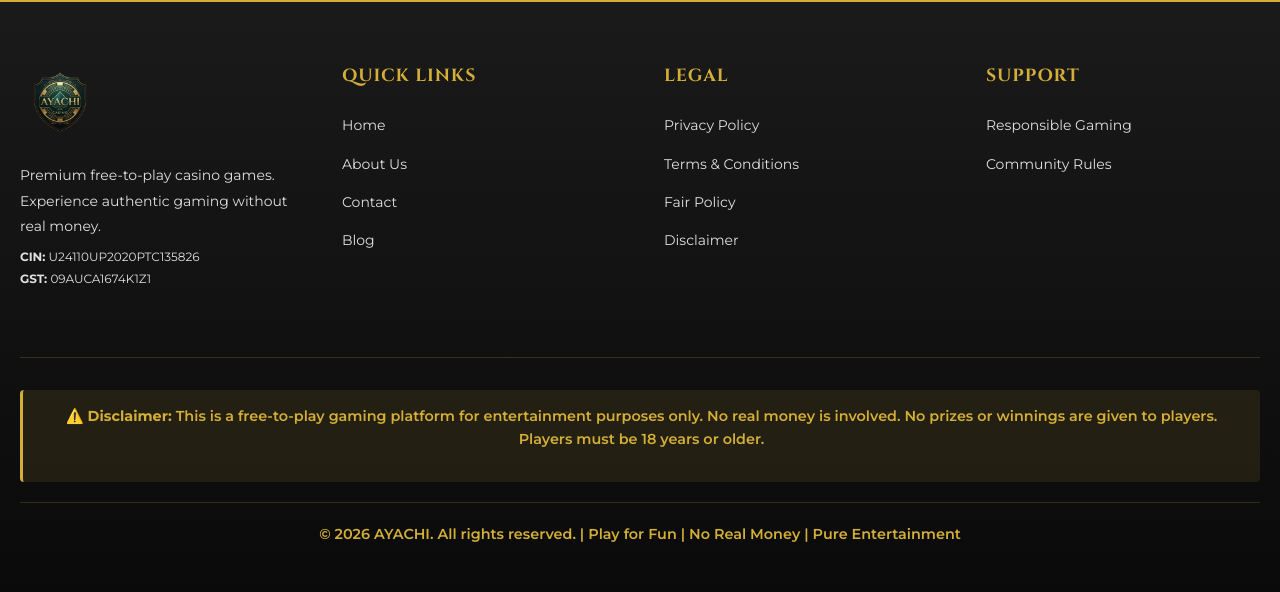
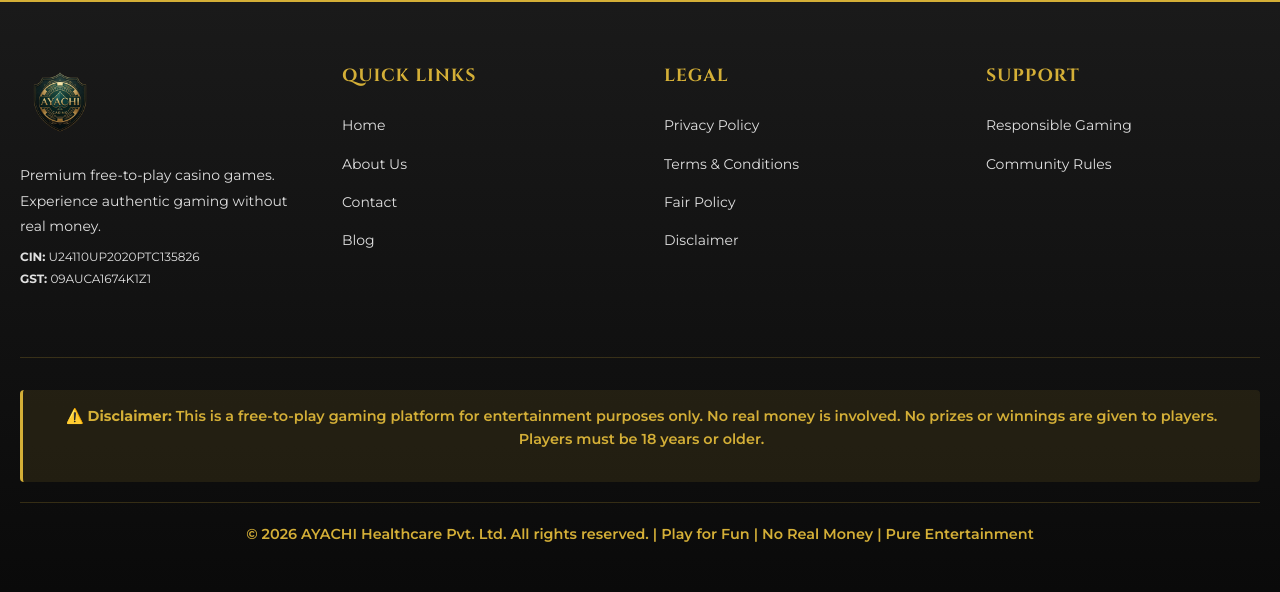
Before and after one commit to Krishnaait/AYACHI-casino, a PHP site: page /index.php in a window 1280 px wide. Shown: the part 3928-4520 px from the top of the page. Run offline with PHP 8.4, Linux system fonts and the light colour scheme.

Commit message:
Update: Add company name to footer copyright - AYACHI Healthcare Pvt. Ltd.

```diff
--- a/includes/footer.php
+++ b/includes/footer.php
@@ -53,7 +53,7 @@
                     <p>⚠️ <strong>Disclaimer:</strong> This is a free-to-play gaming platform for entertainment purposes only. No real money is involved. No prizes or winnings are given to players. Players must be 18 years or older.</p>
                 </div>
                 <div class="footer-copyright">
-                    <p>&copy; 2026 AYACHI. All rights reserved. | Play for Fun | No Real Money | Pure Entertainment</p>
+                    <p>&copy; 2026 AYACHI Healthcare Pvt. Ltd. All rights reserved. | Play for Fun | No Real Money | Pure Entertainment</p>
                 </div>
             </div>
         </div>
```
